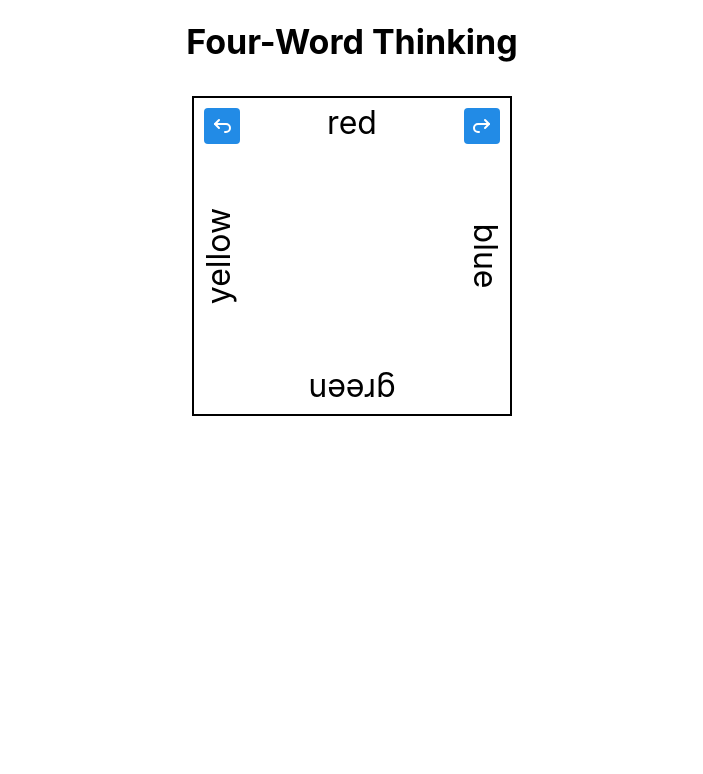
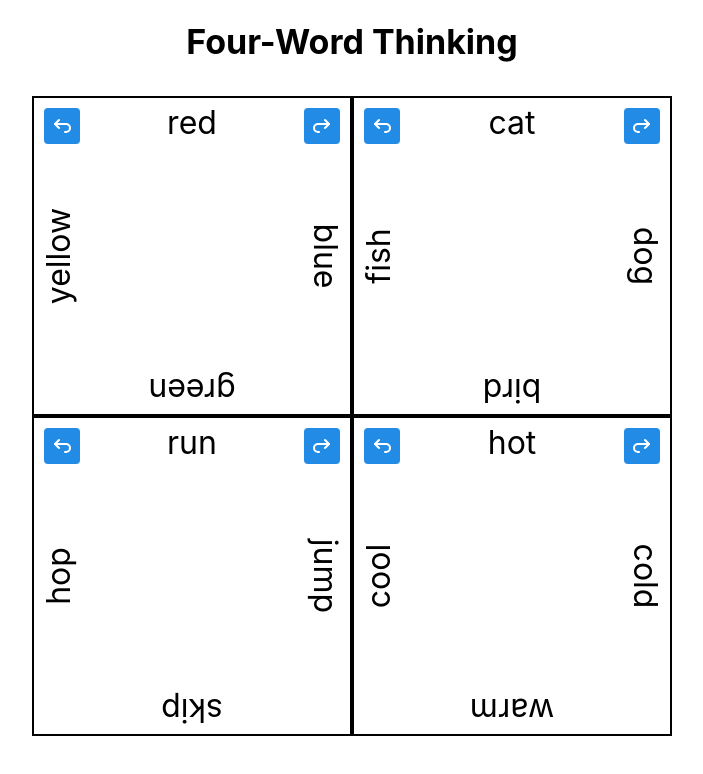
Before and after one commit to mdmayfield/four-word-thinking, a React (Vite) app: page / in a window 1280 px wide. Shown: the top 774 px of the page, without its empty margins (288-991 px from the left). Built offline with nearby package versions, Linux system fonts and the light colour scheme.

Commit message:
Add more cards and tweak rotation

```diff
--- a/src/App.tsx
+++ b/src/App.tsx
@@ -1,4 +1,4 @@
-import { Box, Stack, Title } from '@mantine/core';
+import { Box, SimpleGrid, Stack, Title } from '@mantine/core';
 import WordCard from './components/WordCard';
 
 function App() {
@@ -6,7 +6,12 @@ function App() {
     <Box ta="center" pt="lg" w="100%">
       <Stack align="center" gap="xl">
         <Title>Four-Word Thinking</Title>
-        <WordCard words={["red", "blue", "green", "yellow"]} />
+        <SimpleGrid cols={2} spacing="none">
+          <WordCard words={["red", "blue", "green", "yellow"]} />
+          <WordCard words={["cat", "dog", "bird", "fish"]} />
+          <WordCard words={["run", "jump", "skip", "hop"]} />
+          <WordCard words={["hot", "cold", "warm", "cool"]} />
+        </SimpleGrid>
       </Stack>
     </Box>
   );
--- a/src/components/WordCard.tsx
+++ b/src/components/WordCard.tsx
@@ -6,7 +6,7 @@ interface WordCardProps {
   words: [string, string, string, string];
 }
 
-const ROTATION_DURATION = 600; // in milliseconds
+const ROTATION_DURATION = 300; // ms
 const EDGE_SPACING = '0px';
 
 const WordCard: React.FC<WordCardProps> = ({ words }) => {
@@ -50,8 +50,9 @@ const WordCard: React.FC<WordCardProps> = ({ words }) => {
       border: '2px solid black',
       backgroundColor: 'white',
       position: 'relative',
-      transition: `transform ${isRotating ? ROTATION_DURATION : 0}ms`,
-      transform: `rotate(${rotation}deg)`
+      transition: `transform ${isRotating ? ROTATION_DURATION : 0}ms linear`,
+      transform: `rotate(${rotation}deg)`,
+      zIndex: isRotating ? 10 : 1
     }}>
       <Button
         style={{ ...buttonStyle, left: '10px' }}
```
